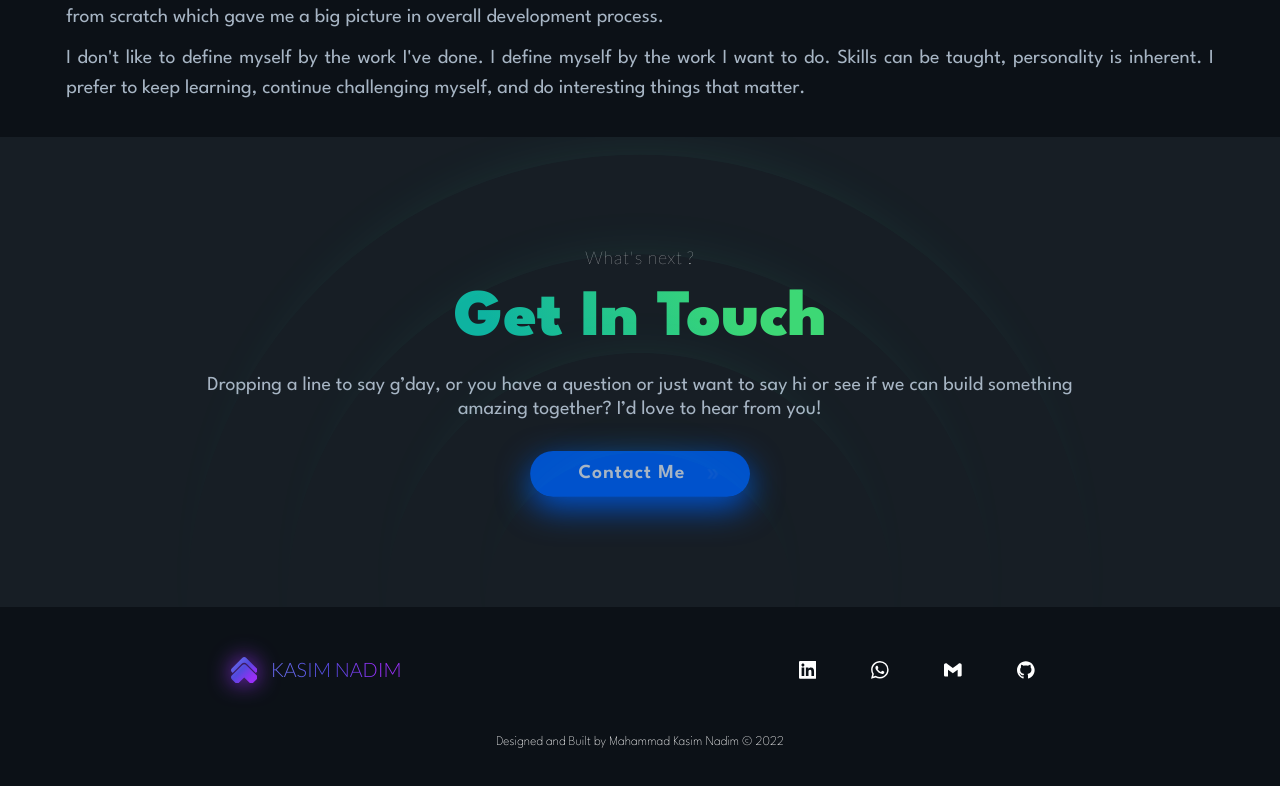
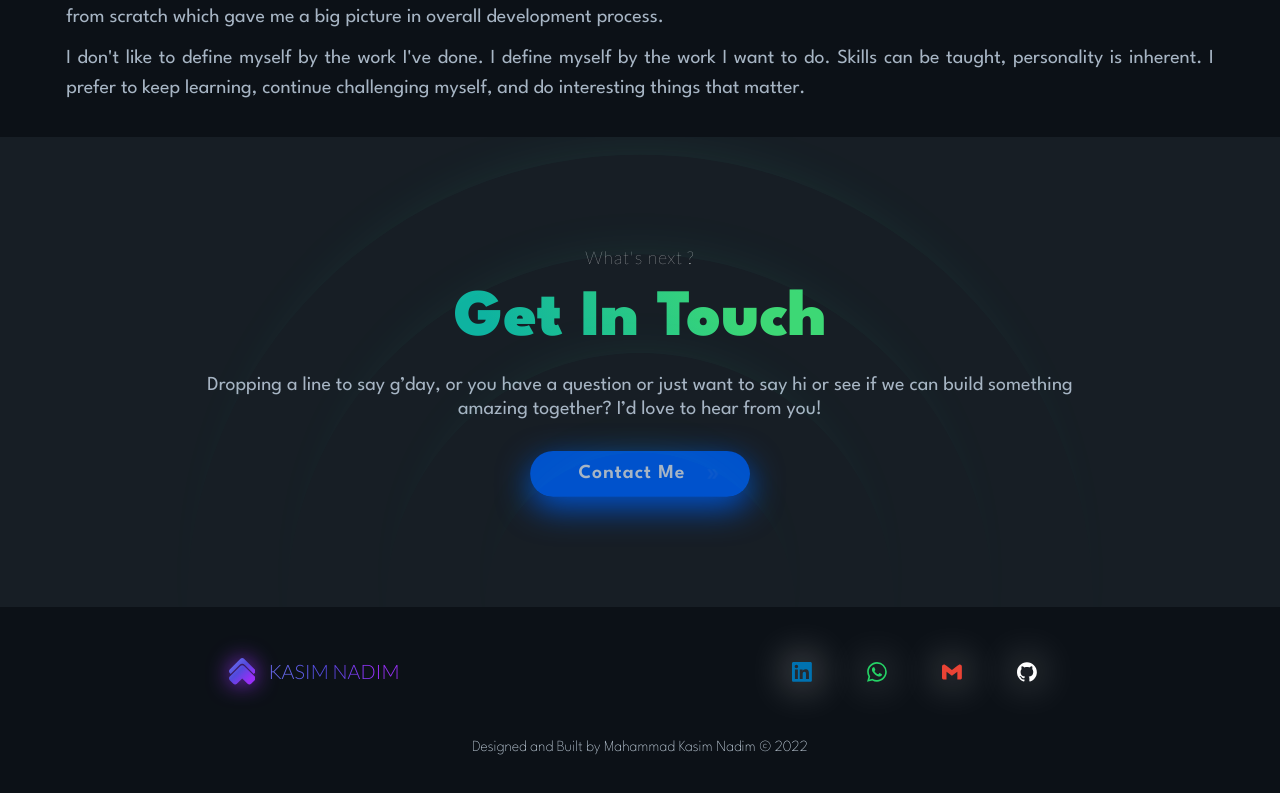
Before and after one commit to kasimnadim6/portfolio, a Next.js app: page / in a window 1280 px wide. Shown: the part 1104-1897 px from the top of the page. Built offline with nearby package versions, Linux system fonts and the light colour scheme; a web font is replaced by a local one.

Commit message:
logo color change

```diff
--- a/components/Footer/Footer.module.scss
+++ b/components/Footer/Footer.module.scss
@@ -16,32 +16,45 @@
     justify-content: space-around;
     .connect-me {
       display: flex;
-      font-size: 1.6rem;
+      font-size: 1.8rem;
       list-style: none;
       margin: 0;
       padding: 0;
       li {
         display: flex;
         justify-content: center;
-        // min-width: 10rem;
         margin: 1rem 2rem;
         padding: 0.5rem;
         a {
           text-decoration: none;
           color: var(--white);
           font-weight: 500;
-          transition: all 0.3s ease-in-out;
+          transition: all 0.6s ease-in-out;
           &:hover {
             cursor: pointer;
-            transform: scale(1.1);
+          }
+          .linkedin {
+            color: var(--linkedin);
+            filter: drop-shadow(0 0 1.8rem #fff);
+          }
+          .whatsapp {
+            color: var(--whatsapp);
+            filter: drop-shadow(0 0 1.8rem #fff);
+          }
+          .gmail {
+            color: var(--gmail);
+            filter: drop-shadow(0 0 1.8rem #fff);
+          }
+          .github {
+            filter: drop-shadow(0 0 1.8rem #fff);
           }
         }
       }
     }
   }
   .copyright {
-    color: var(--white);
-    font-size: 1.2rem;
+    color: var(--white-shade-1);
+    font-size: 1.4rem;
     font-weight: lighter;
     text-align: center;
   }
@@ -57,9 +70,5 @@
 
 @include media-breakpoint-down(sm) {
   .footer {
-    padding: 1.6rem;
-    &__container ul {
-      flex-direction: column;
-    }
   }
 }
--- a/components/Footer/Footer.tsx
+++ b/components/Footer/Footer.tsx
@@ -42,22 +42,22 @@ const Footer = ({ mobile_isHeaderCollapsed }: Props) => {
         <ul className={styles['connect-me']}>
           <li>
             <a href="#" onClick={(e) => showProfileHandler(e, 'linkedin')}>
-              <SiLinkedin />
+              <SiLinkedin className={styles.linkedin} />
             </a>
           </li>
           <li>
             <a href="#" onClick={(e) => showProfileHandler(e, 'whatsapp')}>
-              <SiWhatsapp />
+              <SiWhatsapp className={styles.whatsapp} />
             </a>
           </li>
           <li>
             <a href="#" onClick={(e) => showProfileHandler(e, 'gmail')}>
-              <SiGmail />
+              <SiGmail className={styles.gmail} />
             </a>
           </li>
           <li>
             <a href="#" onClick={(e) => showProfileHandler(e, 'github')}>
-              <SiGithub />
+              <SiGithub className={styles.github} />
             </a>
           </li>
         </ul>
--- a/styles/_variables.scss
+++ b/styles/_variables.scss
@@ -4,13 +4,13 @@
   --tertiary-color: #50c67d;
   // --light-blue: #4fb2cd;
   --white: #fff;
-  --white-shade-1: #f3f3f3;
+  // --white-shade-1: #f3f3f3;
   --black: #000;
   --white-light-1: #bdbcbd;
   --white-light-2: #d0cfd0;
   --white-light-3: #e2e1e3;
   --dark-dim: #4e4c51;
-  --black-shade-1: #1a1a1a;
+  // --black-shade-1: #1a1a1a;
 
   --small: 1.2rem;
   --medium: 1.4rem;
@@ -25,9 +25,13 @@
   --white-shade-1: #ccdae7;
   --white-shade-2: #a7b5c4;
   --black-shade-1: #171e25;
+  --black-shade-2: #21262d;
   --blue-color-light: #0052cc;
   --blue-color-dark: #034ab8;
 
   --scrollbarBG: #cfd8dc;
   --thumbBG: #90a4ae;
+  --linkedin: #0072b1;
+  --whatsapp: #25d366;
+  --gmail: #ea4335;
 }
```
